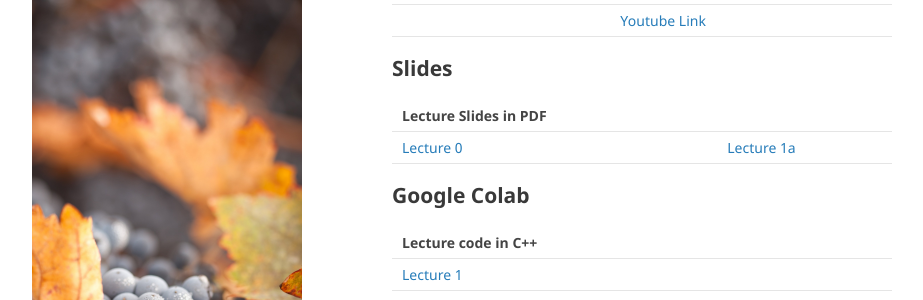
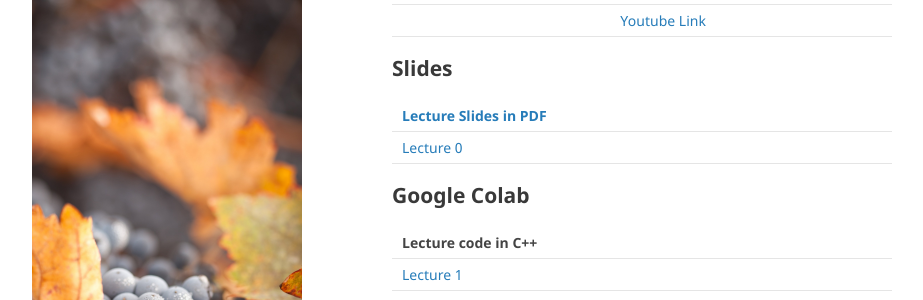
Before and after one commit to mohammadmotiurrahman/mohammadmotiurrahman.github.io, a Jekyll site: the page built from cse317_2/index.md, in a window 1280 px wide and 900 px high, scrolled down 4411 px. Shown: the part 122-422 px from the top of the window, without its empty margins (178-1101 px from the left). Built offline with Jekyll 4.4.1, drawn with Linux system fonts in a browser that asks for light colours; our own code applies the rules of GitHub Pages for plain Markdown files.

Commit message:
Update index.md

```diff
--- a/cse317_2/index.md
+++ b/cse317_2/index.md
@@ -122,9 +122,9 @@ The objective of this course is to introduce the student computational methods r
 
 ## Slides
 
-| Lecture Slides in PDF                         |                                              |
-|:----------------------------------------------|:---------------------------------------------|
-| [Lecture 0](/)    | [Lecture 1a](/) |
+| [Lecture Slides in PDF](https://github.com/mohammadmotiurrahman/mohammadmotiurrahman.github.io/tree/main/cse317_2/slides)  |
+|:----------------------------------------------|
+| [Lecture 0](/)    |
 
 
 ## Google Colab
```
